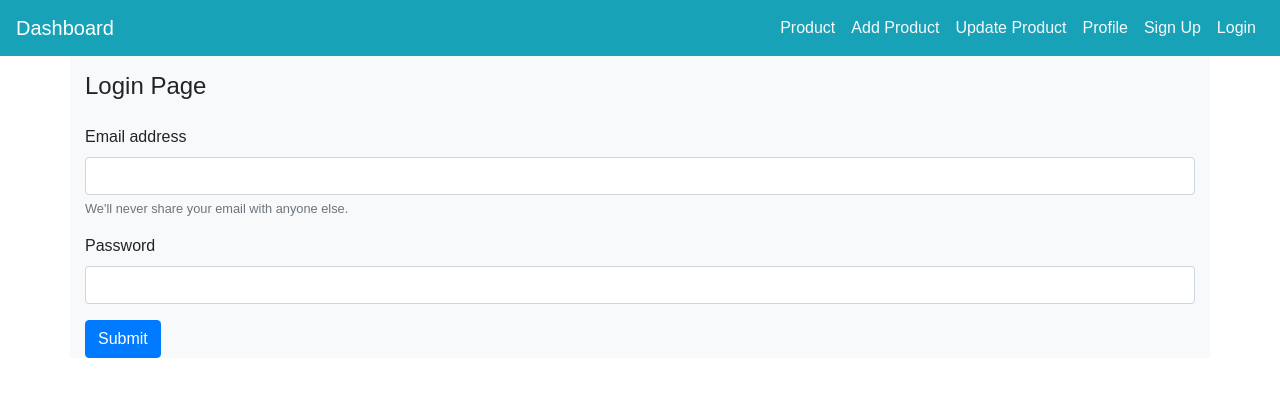
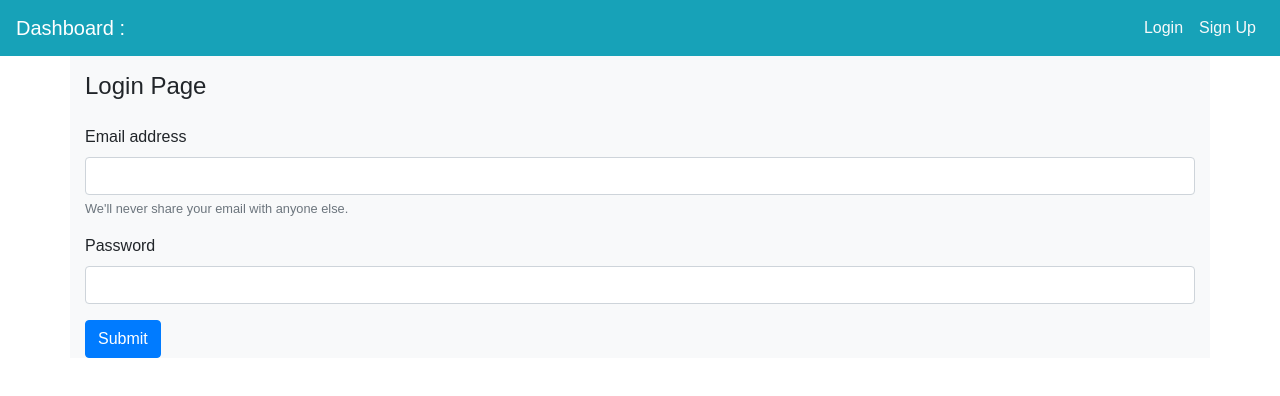
Before and after one commit to jalamdangi/e-dashboard-frontend, a React (Create React App) app: page /login in a window 1280 px wide. Shown: the top 396 px of the page. Built offline with nearby package versions, Linux system fonts and the light colour scheme.

Commit message:
morning changes

```diff
--- a/src/Components/Login.js
+++ b/src/Components/Login.js
@@ -1,11 +1,34 @@
-import React, { useState } from 'react'
+import React, { useEffect, useState } from 'react'
+import { useNavigate } from 'react-router-dom'
 
 const Login = () => {
-    const [email, setEmail] = useState("")
-    const [password, setPassword] = useState("")
-    const handleLogin = (e) => {
+  const [email, setEmail] = useState('')
+  const [password, setPassword] = useState('')
+  const navigate = useNavigate()
+  useEffect(()=>{
+    const auth = localStorage.getItem("user")
+    if(auth){
+      navigate('/')
+    }
+  },[])
+  const handleLogin = async (e) => {
     e.preventDefault()
     // console.log(email, password)
+    let result = await fetch('http://localhost:5000/login', {
+      method: 'post',
+      body: JSON.stringify({ email, password }),
+      headers: {
+        'Content-Type': 'application/json',
+      },
+    })
+    result = await result.json()
+    console.log(result)
+    if (result.name){
+      localStorage.setItem('user', JSON.stringify(result));
+      navigate('/')
+    }else{
+      alert('please enter correct details')
+    }
   }
   return (
     <div>
--- a/src/Components/Navbar.js
+++ b/src/Components/Navbar.js
@@ -1,4 +1,4 @@
-import React from 'react'
+import React, { useReducer } from 'react'
 import { NavLink, useNavigate } from 'react-router-dom'
 
 const Navbar = () => {
@@ -12,31 +12,24 @@ const Navbar = () => {
   return (
     <div>
       <nav className="navbar navbar-expand-lg navbar-light bg-info">
-        <NavLink className="navbar-brand text-white" to="/">Dashboard</NavLink>
+        <NavLink className="navbar-brand text-white" to="/">Dashboard : {auth ? 'welcome ' + JSON.parse(auth).name : ""}</NavLink>
         <button className="navbar-toggler" type="button" data-toggle="collapse" data-target="#navbarSupportedContent" aria-controls="navbarSupportedContent" aria-expanded="false" aria-label="Toggle navigation">
           <span className="navbar-toggler-icon"></span>
         </button>
         <div className="collapse navbar-collapse" id="navbarSupportedContent">
+          {auth ?
           <ul className="navbar-nav ml-auto">
-            <li className="nav-item">
-              <NavLink className="nav-link text-light" to="/">Product<span className="sr-only">(current)</span></NavLink>
-            </li>
-            <li className="nav-item">
-              <NavLink className="nav-link text-light" to="/addproduct">Add Product</NavLink>
-            </li>
-            <li className="nav-item">
-              <NavLink className="nav-link text-light" to="/updateproduct">Update Product</NavLink>
-            </li>
-            <li className="nav-item">
-              <NavLink className="nav-link text-light" to="/profile">Profile</NavLink>
-            </li>
-            <li className="nav-item">
-              {auth ? <NavLink className="nav-link text-light" to="/signup" onClick={logeOut}>Logout</NavLink> : <NavLink className="nav-link text-light" to="/signup">Sign Up</NavLink>}
-            </li>
-            <li className="nav-item">
-              <NavLink className="nav-link text-light" to="/login">Login</NavLink>
-            </li>
+            <li className="nav-item"><NavLink className="nav-link text-light" to="/">Product<span className="sr-only">(current)</span></NavLink></li>
+            <li className="nav-item"><NavLink className="nav-link text-light" to="/addproduct">Add Product</NavLink></li>
+            <li className="nav-item"><NavLink className="nav-link text-light" to="/updateproduct">Update Product</NavLink></li>
+            <li className="nav-item"><NavLink className="nav-link text-light" to="/profile">Profile</NavLink></li>
+            <li><NavLink className="nav-link text-light" to="/signup" onClick={logeOut}>Logout</NavLink></li>
+          </ul>:
+          <ul className="navbar-nav ml-auto">
+            <li className="nav-item"><NavLink className="nav-link text-light" to="/login">Login</NavLink></li>
+            <li className="nav-item"><NavLink className="nav-link text-light" to="/signup">Sign Up</NavLink></li>
           </ul>
+          }
         </div>
       </nav>
     </div>
--- a/src/Components/SignUp.js
+++ b/src/Components/SignUp.js
@@ -6,15 +6,12 @@ const SignUp = () => {
   const [name, setName] = useState('')
   const [email, setEmail] = useState('')
   const [password, setPassword] = useState('')
-
   useEffect(()=>{
     const auth = localStorage.getItem("user")
     if(auth){
       Navigate('/')
     }
   })
-
-
   const getData = async (e) => {
     e.preventDefault()
     // console.log(name,email,password);
```
Lines whose indentation alone changed are shown as unchanged.
